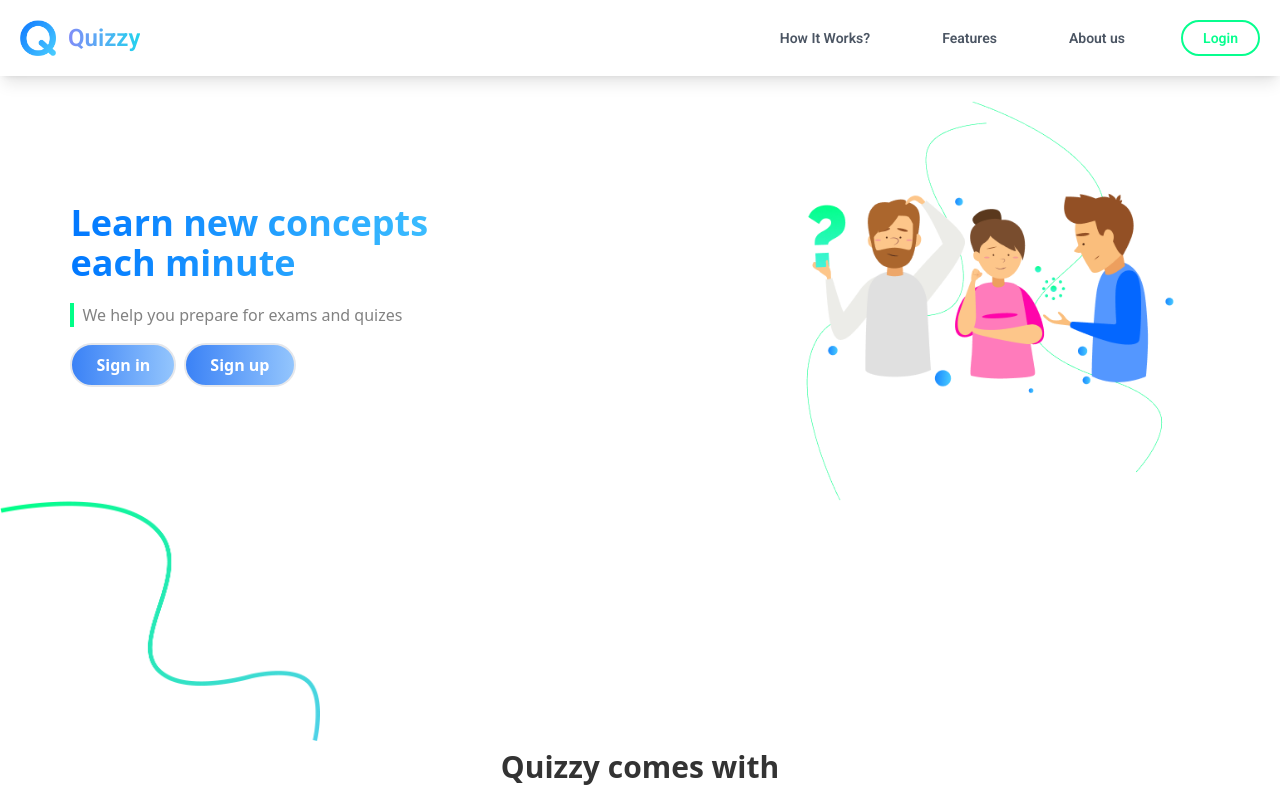
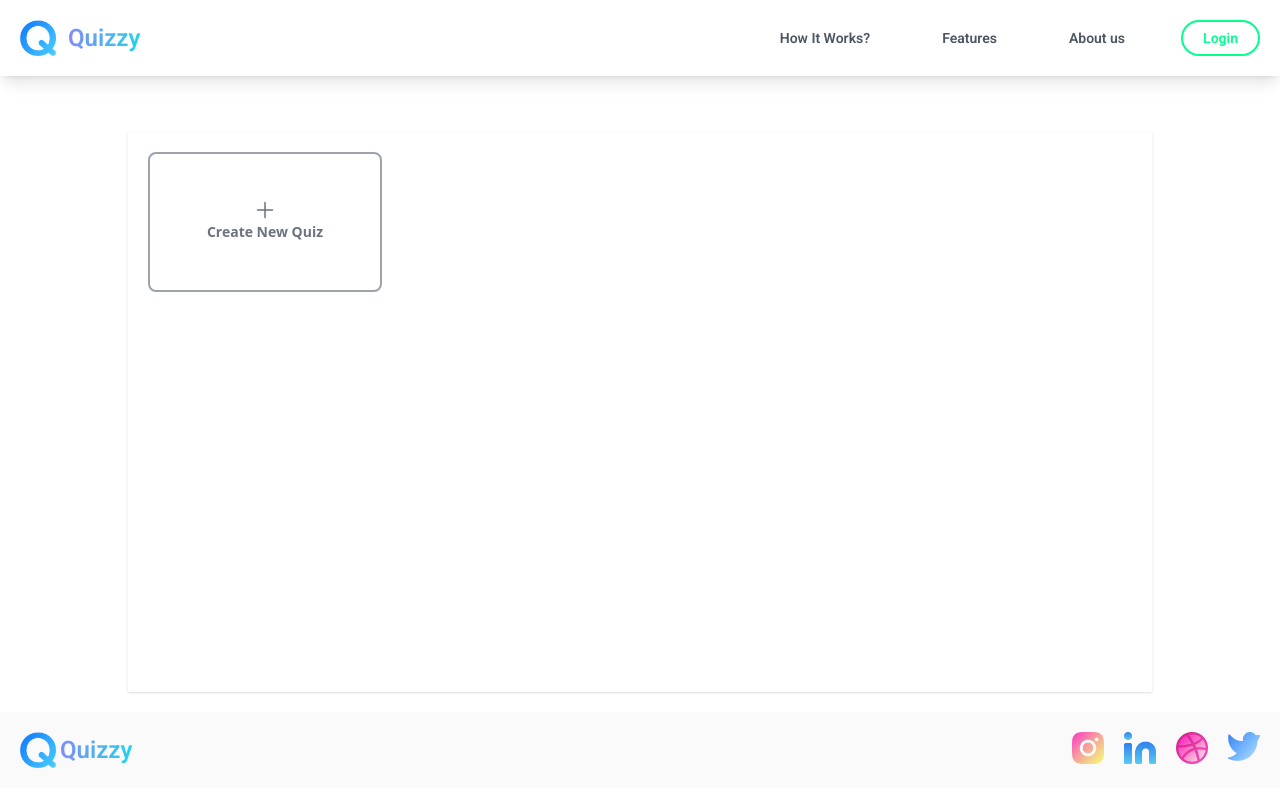
Before and after one commit to farhanpavel/Quiz-Taker, a React (Vite) app: page /quiztaker in a window 1280 px wide. Shown: the top 789 px of the page. Built offline with nearby package versions, Linux system fonts and the light colour scheme.

Commit message:
Quiz Page Added

```diff
--- a/app/Footer.tsx
+++ b/app/Footer.tsx
@@ -3,7 +3,7 @@ import React from 'react'
 export default function Footer() {
   return (
     <div>
-       <div className='sm:flex sm:flex-wrap p-5 sm:justify-between  bg-[#fafafa]'>
+       <div className='sm:flex sm:flex-wrap p-5 sm:justify-between  bg-[#fafafa] mt-5'>
       <div className='flex flex-wrap gap-1 items-center place-content-center'>
       <img className='w-9' src="./images/Home/Q.png" alt="" />
       <h1 className='text-2xl font-bold font-roboto bg-clip-text text-transparent bg-gradient-to-r from-indigo-400 to-cyan-400'>Quizzy</h1>
--- /dev/null
+++ b/app/Quizbody.tsx
@@ -0,0 +1,25 @@
+import React from 'react'
+import Header from "../app/header.tsx"
+import Footer from "../app/footer.tsx"
+export default function Quizbody() {
+  return (
+    <div>
+    <Header/>
+    <div>
+      <div className='w-[80%] h-[70vh] shadow m-auto mt-14'>
+      <div className="grid sm:grid-cols-2 md:grid-cols-3  lg:grid-cols-4 s grid-flow-col gap-4 mx-5 ">
+    <div className="row-span-11 border-2 border-gray-400  rounded-lg mt-5 transform  transition duration-300 hover:scale-105 cursor-pointer">
+   <div >
+   <svg xmlns="http://www.w3.org/2000/svg" fill="none" viewBox="0 0 24 24" stroke-width="1.5" stroke="currentColor" className="m-auto mt-11 w-6 h-6  text-gray-500">
+  <path stroke-linecap="round" stroke-linejoin="round" d="M12 4.5v15m7.5-7.5h-15" />
+</svg>
+    <p className='text-sm text-center text-gray-500 font-semibold'>Create New Quiz</p>
+   </div>
+  </div>
+</div>
+      </div>
+    </div>
+    <Footer/>
+    </div>
+  )
+}
--- a/app/Signin.tsx
+++ b/app/Signin.tsx
@@ -5,7 +5,7 @@ export default function Signin() {
   return (
     <div>
       <Header/>
-      <div className='shadow-lg flex  justify-between w-[80%] gap-x-16 items-center m-auto mt-10 p-5 mb-16'>
+      <div className='shadow-lg flex  justify-between w-[80%] gap-x-16 items-center m-auto mt-10 p-5 '>
         <div >
           <div className='flex flex-wrap items-center gap-x-2 place-content-center mb-5'>
           <img className='w-20' src="./images/Signin/Q.png" alt="" />
@@ -36,11 +36,11 @@ export default function Signin() {
              </div>
           </div>
         </div>
-        <div  className='w-1/2'>
+        <div  className='w-1/2 hidden sm:block'>
       <img src="./images/Signin/Signin.jpg" alt="" />
         </div>
       </div>
-      <Footer/>
+      <Footer />
     </div>
   )
 }
--- a/app/Signup.tsx
+++ b/app/Signup.tsx
@@ -1,8 +1,11 @@
+import Footer from "./footer"
+import Header from "./header"
 
 
 export default function Signup() {
   return (
     <div>
+      <Header/>
      <div className='shadow-lg flex  justify-between w-[80%] gap-x-16 items-center m-auto mt-10 p-5'>
         <div >
           <div className='flex flex-wrap items-center gap-x-2 place-content-center mb-5'>
@@ -25,7 +28,7 @@ export default function Signup() {
              <div className='flex flex-wrap justify-between gap-x-8 mt-2'>
               <div >
               <input type="checkbox" />
-              <label htmlFor="checkbox" className='ms-1 text-sm'>Already have an account?</label>
+              <label htmlFor="checkbox" className='ms-1 text-sm'>I agree to the terms & condition</label>
               </div>
              </div>
 
@@ -39,6 +42,7 @@ export default function Signup() {
       <img src="/public/images/Signin/SingUp.jpg" alt="" />
         </div>
       </div>
+      <Footer/>
     </div>
   )
 }
--- a/src/App.tsx
+++ b/src/App.tsx
@@ -2,6 +2,7 @@ import React from "react"
 import Home from "../app/Home.tsx"
 import Signin from "../app/Signin.tsx"
 import Signup from "../app/Signup.tsx"
+import Quizbody from "../app/Quizbody.tsx"
 import {
   Routes,
   Route,
@@ -16,6 +17,7 @@ function App() {
     <Route path="/*" element={<Home/>}/>
     <Route path="/signin" element={<Signin/>}/>
     <Route path="/signup" element={<Signup/>}/>
+    <Route path="/quiztaker" element={<Quizbody/>}/>
     </Routes>
     </BrowserRouter>
  </div>
```
